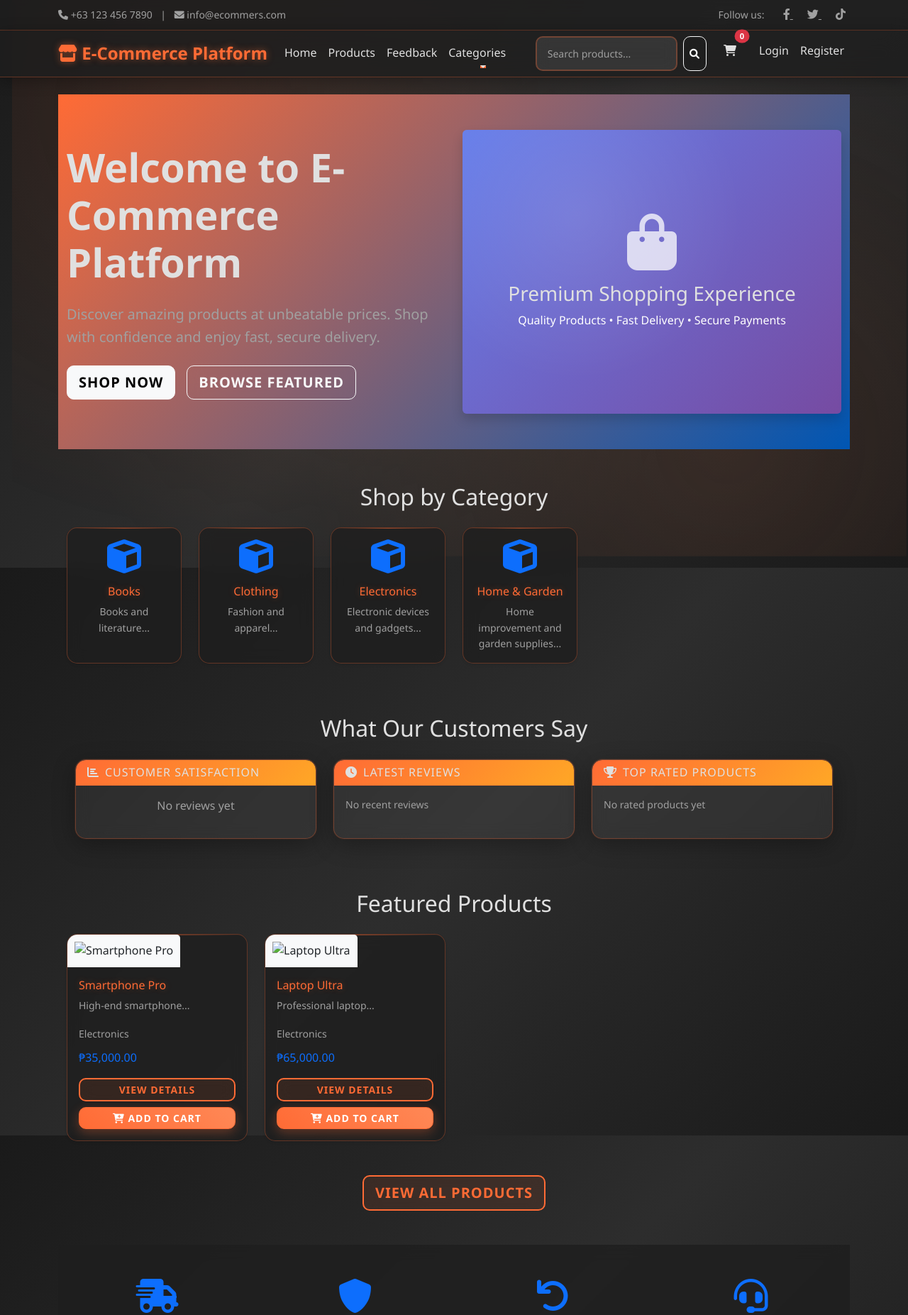
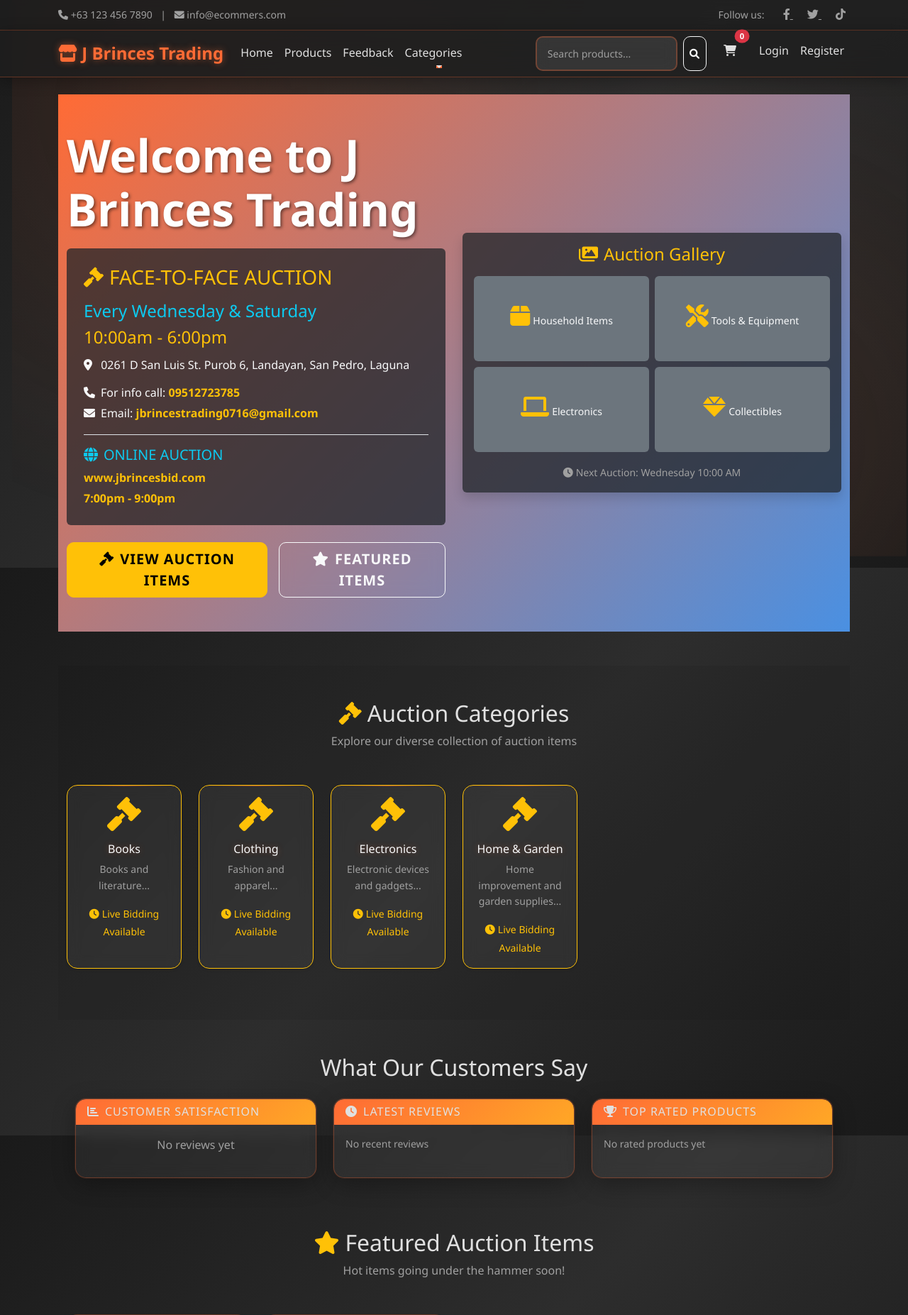
Before and after one commit to Rommelpalermo/ecommers, a PHP site: page /Ecommers/ in a window 1280 px wide. Shown: the top 1853 px of the page at 71% size. Run offline with PHP 8.4, Linux system fonts and the light colour scheme; data comes from the database, SQL or seed files in the repository; data that the repository does not hold is empty.

Commit message:
multiple update for name and photo

```diff
--- a/config/database.php
+++ b/config/database.php
@@ -9,7 +9,7 @@
 
 // Site configuration
 define('SITE_URL', 'http://localhost/Ecommers');
-define('SITE_NAME', 'E-Commerce Platform');
+define('SITE_NAME', 'J Brinces Trading');
 define('UPLOAD_PATH', __DIR__ . '/../uploads/');
 define('UPLOAD_URL', SITE_URL . '/uploads/');
 
--- a/includes/footer.php
+++ b/includes/footer.php
@@ -5,26 +5,48 @@
         <div class="container py-4">
             <div class="row">
                 <div class="col-md-3">
-                    <h5><?php echo SITE_NAME; ?></h5>
-                    <p class="text-muted">Your one-stop shop for quality products at great prices.</p>
+                    <h5><i class="fas fa-gavel text-warning me-2"></i><?php echo SITE_NAME; ?></h5>
+                    <p class="text-muted">Your trusted auction house for quality items at great prices.</p>
+                    <div class="contact-info">
+                        <p class="mb-1 text-light">
+                            <i class="fas fa-phone text-warning me-2"></i>
+                            <small>09512723785</small>
+                        </p>
+                        <p class="mb-0 text-light">
+                            <i class="fas fa-envelope text-warning me-2"></i>
+                            <small>jbrincestrading0716@gmail.com</small>
+                        </p>
+                    </div>
                 </div>
                 <div class="col-md-3">
-                    <h6>Quick Links</h6>
+                    <h6><i class="fas fa-clock text-warning me-2"></i>Auction Schedule</h6>
+                    <ul class="list-unstyled">
+                        <li class="text-muted">
+                            <strong class="text-warning">Face-to-Face Auction:</strong><br>
+                            <small>Wed & Sat: 10:00am - 6:00pm</small>
+                        </li>
+                        <li class="text-muted mt-2">
+                            <strong class="text-warning">Online Auction:</strong><br>
+                            <small>Daily: 7:00pm - 9:00pm</small><br>
+                            <small class="text-info">www.jbrincesbid.com</small>
+                        </li>
+                    </ul>
+                </div>
+                <div class="col-md-3">
+                    <h6><i class="fas fa-map-marker-alt text-warning me-2"></i>Location & Info</h6>
                     <ul class="list-unstyled">
                         <li><a href="<?php echo SITE_URL; ?>" class="text-muted text-decoration-none">Home</a></li>
-                        <li><a href="<?php echo SITE_URL; ?>/products.php" class="text-muted text-decoration-none">Products</a></li>
+                        <li><a href="<?php echo SITE_URL; ?>/products.php" class="text-muted text-decoration-none">Auction Items</a></li>
                         <li><a href="<?php echo SITE_URL; ?>/about.php" class="text-muted text-decoration-none">About Us</a></li>
                         <li><a href="<?php echo SITE_URL; ?>/contact.php" class="text-muted text-decoration-none">Contact</a></li>
                     </ul>
-                </div>
-                <div class="col-md-3">
-                    <h6>Customer Service</h6>
-                    <ul class="list-unstyled">
-                        <li><a href="<?php echo SITE_URL; ?>/shipping.php" class="text-muted text-decoration-none">Shipping Info</a></li>
-                        <li><a href="<?php echo SITE_URL; ?>/returns.php" class="text-muted text-decoration-none">Returns</a></li>
-                        <li><a href="<?php echo SITE_URL; ?>/faq.php" class="text-muted text-decoration-none">FAQ</a></li>
-                        <li><a href="<?php echo SITE_URL; ?>/support.php" class="text-muted text-decoration-none">Support</a></li>
-                    </ul>
+                    <div class="mt-2">
+                        <small class="text-muted">
+                            <i class="fas fa-building text-warning me-1"></i>
+                            0261 D San Luis St. Purob 6,<br>
+                            Landayan, San Pedro, Laguna
+                        </small>
+                    </div>
                 </div>
                 <div class="col-md-3">
                     <h6>Follow Us</h6>
--- a/index.php
+++ b/index.php
@@ -35,24 +35,99 @@
 ?>
 
 <!-- Hero Section -->
-<section class="hero-section bg-primary text-white py-5 mb-5">
+<section class="hero-section text-white py-5 mb-5" style="background: linear-gradient(135deg, #ff6b35 0%, #4a90e2 100%);">
     <div class="container">
         <div class="row align-items-center">
             <div class="col-lg-6">
-                <h1 class="display-4 fw-bold mb-4">Welcome to <?php echo SITE_NAME; ?></h1>
-                <p class="lead mb-4">Discover amazing products at unbeatable prices. Shop with confidence and enjoy fast, secure delivery.</p>
+                <h1 class="display-3 fw-bold mb-3" style="color: #ffffff; text-shadow: 2px 2px 4px rgba(0,0,0,0.5);">Welcome to <?php echo SITE_NAME; ?></h1>
+                <div class="auction-info bg-dark bg-opacity-75 p-4 rounded mb-4">
+                    <h2 class="h3 text-warning mb-3">
+                        <i class="fas fa-gavel me-2"></i>FACE-TO-FACE AUCTION
+                    </h2>
+                    <div class="schedule mb-3">
+                        <h4 class="text-info">Every Wednesday & Saturday</h4>
+                        <h4 class="text-warning">10:00am - 6:00pm</h4>
+                    </div>
+                    <div class="location mb-3">
+                        <h6 class="text-light">
+                            <i class="fas fa-map-marker-alt me-2"></i>
+                            0261 D San Luis St. Purob 6, Landayan, San Pedro, Laguna
+                        </h6>
+                    </div>
+                    <div class="contact mb-3">
+                        <p class="mb-1 text-light">
+                            <i class="fas fa-phone me-2"></i>For info call: <strong class="text-warning">09512723785</strong>
+                        </p>
+                        <p class="mb-0 text-light">
+                            <i class="fas fa-envelope me-2"></i>Email: <strong class="text-warning">jbrincestrading0716@gmail.com</strong>
+                        </p>
+                    </div>
+                    <div class="online-auction border-top pt-3">
+                        <h5 class="text-info mb-2">
+                            <i class="fas fa-globe me-2"></i>ONLINE AUCTION
+                        </h5>
+                        <p class="mb-1 text-light">
+                            <strong class="text-warning">www.jbrincesbid.com</strong>
+                        </p>
+                        <p class="mb-0 text-light">
+                            <strong class="text-warning">7:00pm - 9:00pm</strong>
+                        </p>
+                    </div>
+                </div>
                 <div class="d-flex gap-3">
-                    <a href="products.php" class="btn btn-light btn-lg">Shop Now</a>
-                    <a href="#featured" class="btn btn-outline-light btn-lg">Browse Featured</a>
+                    <a href="products.php" class="btn btn-warning btn-lg">
+                        <i class="fas fa-gavel me-2"></i>View Auction Items
+                    </a>
+                    <a href="#featured" class="btn btn-outline-light btn-lg">
+                        <i class="fas fa-star me-2"></i>Featured Items
+                    </a>
                 </div>
             </div>
             <div class="col-lg-6">
-                <div class="hero-image-placeholder d-flex align-items-center justify-content-center rounded shadow"
-                     style="height: 400px; background: linear-gradient(135deg, #667eea 0%, #764ba2 100%); color: white;">
-                    <div class="text-center">
-                        <i class="fas fa-shopping-bag fa-5x mb-3 opacity-75"></i>
-                        <h3>Premium Shopping Experience</h3>
-                        <p class="mb-0">Quality Products • Fast Delivery • Secure Payments</p>
+                <div class="auction-gallery bg-dark bg-opacity-75 p-3 rounded shadow">
+                    <div class="text-center mb-3">
+                        <h4 class="text-warning">
+                            <i class="fas fa-images me-2"></i>Auction Gallery
+                        </h4>
+                    </div>
+                    <div class="row g-2">
+                        <div class="col-6">
+                            <div class="auction-placeholder bg-secondary rounded d-flex align-items-center justify-content-center" style="height: 120px;">
+                                <div class="text-center">
+                                    <i class="fas fa-box fa-2x text-warning mb-2"></i>
+                                    <small class="text-light">Household Items</small>
+                                </div>
+                            </div>
+                        </div>
+                        <div class="col-6">
+                            <div class="auction-placeholder bg-secondary rounded d-flex align-items-center justify-content-center" style="height: 120px;">
+                                <div class="text-center">
+                                    <i class="fas fa-tools fa-2x text-warning mb-2"></i>
+                                    <small class="text-light">Tools & Equipment</small>
+                                </div>
+                            </div>
+                        </div>
+                        <div class="col-6">
+                            <div class="auction-placeholder bg-secondary rounded d-flex align-items-center justify-content-center" style="height: 120px;">
+                                <div class="text-center">
+                                    <i class="fas fa-laptop fa-2x text-warning mb-2"></i>
+                                    <small class="text-light">Electronics</small>
+                                </div>
+                            </div>
+                        </div>
+                        <div class="col-6">
+                            <div class="auction-placeholder bg-secondary rounded d-flex align-items-center justify-content-center" style="height: 120px;">
+                                <div class="text-center">
+                                    <i class="fas fa-gem fa-2x text-warning mb-2"></i>
+                                    <small class="text-light">Collectibles</small>
+                                </div>
+                            </div>
+                        </div>
+                    </div>
+                    <div class="text-center mt-3">
+                        <small class="text-muted">
+                            <i class="fas fa-clock me-1"></i>Next Auction: Wednesday 10:00 AM
+                        </small>
                     </div>
                 </div>
             </div>
@@ -61,20 +136,26 @@
 </section>
 
 <!-- Categories Section -->
-<section class="categories-section mb-5">
-    <div class="container">
-        <h2 class="text-center mb-4">Shop by Category</h2>
+<section class="categories-section mb-5" style="background: rgba(0,0,0,0.05);">
+    <div class="container py-5">
+        <h2 class="text-center mb-2">
+            <i class="fas fa-gavel text-warning me-2"></i>Auction Categories
+        </h2>
+        <p class="text-center text-muted mb-5">Explore our diverse collection of auction items</p>
         <div class="row">
             <?php foreach ($categories as $category): ?>
                 <div class="col-md-4 col-lg-2 mb-4">
                     <a href="category.php?id=<?php echo $category['id']; ?>" class="text-decoration-none">
-                        <div class="card h-100 shadow-sm hover-shadow">
+                        <div class="card h-100 shadow-sm hover-shadow border-warning" style="background: rgba(255, 255, 255, 0.05); backdrop-filter: blur(10px);">
                             <div class="card-body text-center">
-                                <i class="fas fa-cube fa-3x text-primary mb-3"></i>
-                                <h6 class="card-title"><?php echo htmlspecialchars($category['name']); ?></h6>
+                                <i class="fas fa-gavel fa-3x text-warning mb-3"></i>
+                                <h6 class="card-title text-light"><?php echo htmlspecialchars($category['name']); ?></h6>
                                 <?php if ($category['description']): ?>
                                     <p class="card-text text-muted small"><?php echo htmlspecialchars(substr($category['description'], 0, 50)) . '...'; ?></p>
                                 <?php endif; ?>
+                                <small class="text-warning">
+                                    <i class="fas fa-clock me-1"></i>Live Bidding Available
+                                </small>
                             </div>
                         </div>
                     </a>
@@ -95,7 +176,10 @@
 <!-- Featured Products Section -->
 <section id="featured" class="featured-products mb-5">
     <div class="container">
-        <h2 class="text-center mb-4">Featured Products</h2>
+        <h2 class="text-center mb-2">
+            <i class="fas fa-star text-warning me-2"></i>Featured Auction Items
+        </h2>
+        <p class="text-center text-muted mb-5">Hot items going under the hammer soon!</p>
         <div class="row">
             <?php foreach ($featuredProducts as $product): ?>
                 <div class="col-md-6 col-lg-3 mb-4">
```
Also changed, not shown: uploads/272264135_5138636259561116_6658530422190616554_n.jpg (added), uploads/483102618_1133169335489616_1658193000597927922_n.jpg (added).
